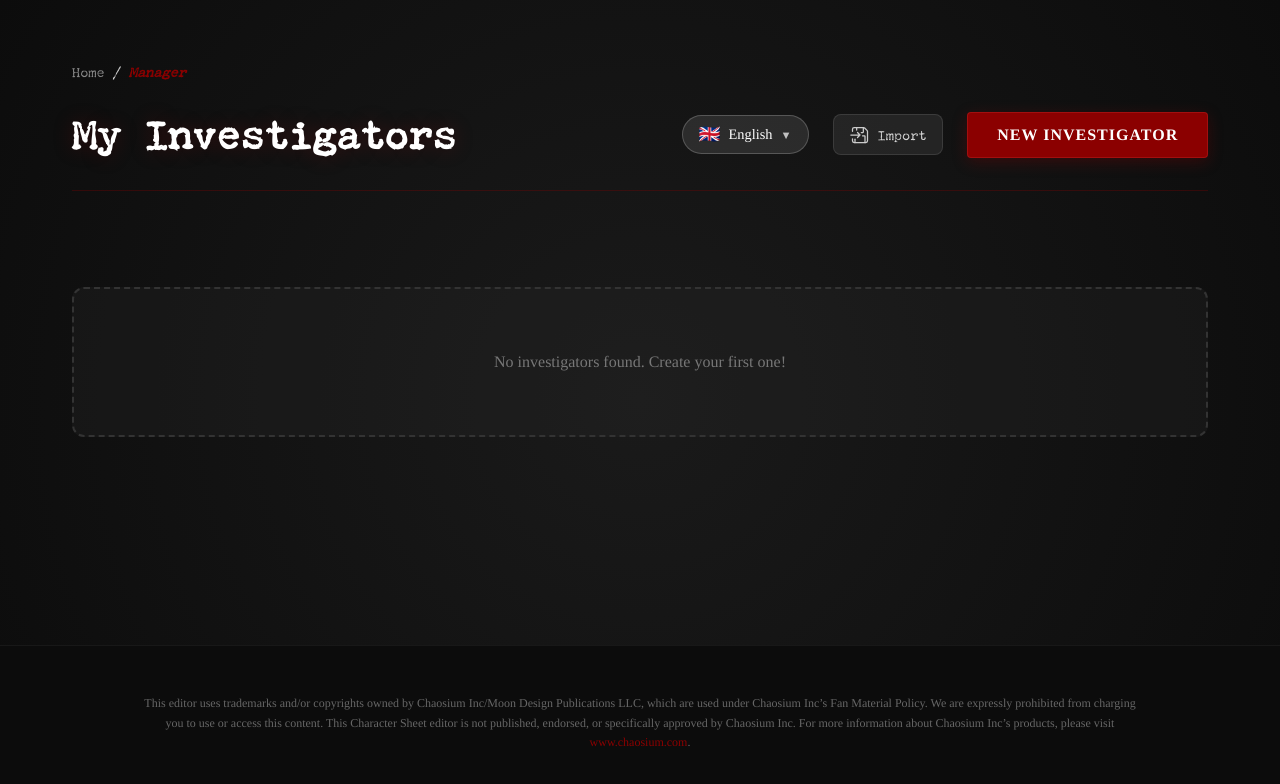
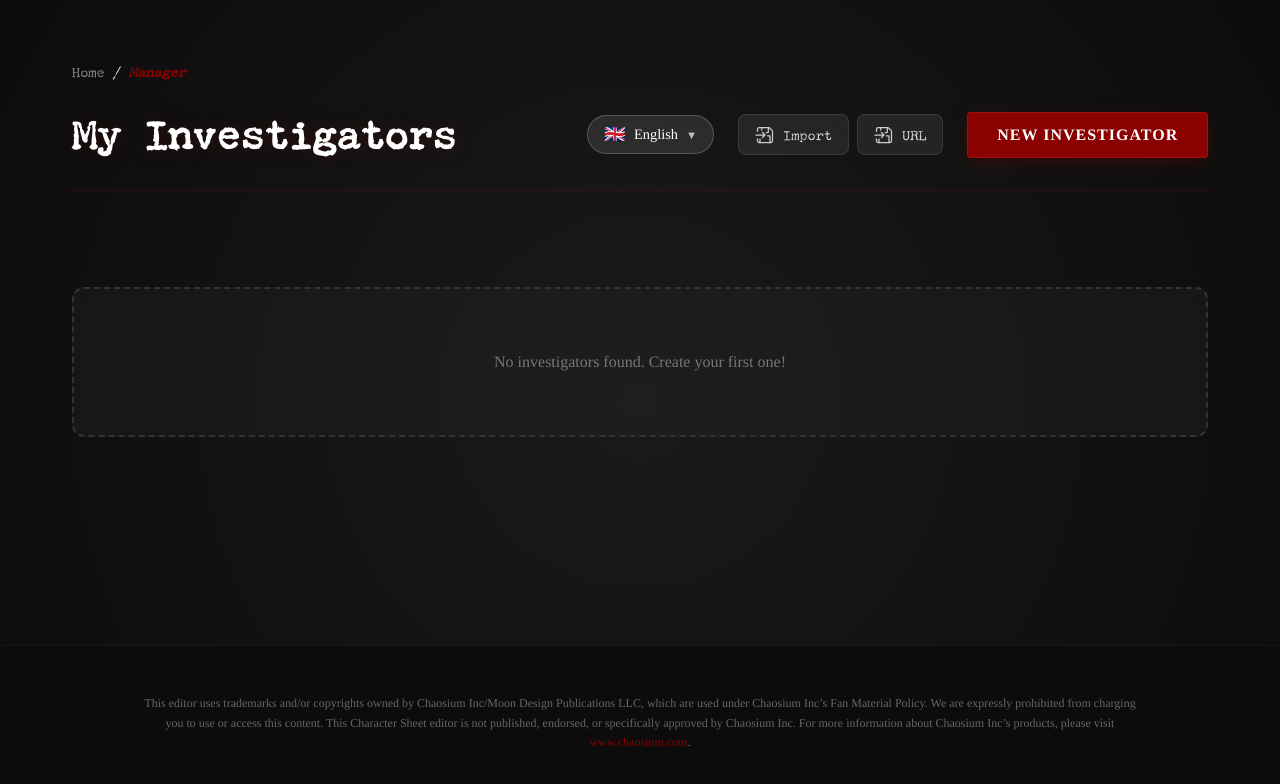
Before and after one commit to ecyrbe/cthulhu-editor, a React (Vite) app: page /#/manager in a window 1280 px wide. Shown: the top 784 px of the page. Built offline with nearby package versions, Linux system fonts and the light colour scheme.

Commit message:
feat: add ImportPage and URL import functionality in ManagerPage

```diff
--- a/src/App.tsx
+++ b/src/App.tsx
@@ -4,6 +4,7 @@ import { HashRouter as Router, Routes, Route } from "react-router-dom";
 import LandingPage from "./pages/LandingPage";
 import ManagerPage from "./pages/ManagerPage";
 import EditorPage from "./pages/EditorPage";
+import ImportPage from "./pages/ImportPage";
 
 function App() {
   return (
@@ -12,6 +13,7 @@ function App() {
         <Route path="/" element={<LandingPage />} />
         <Route path="/manager" element={<ManagerPage />} />
         <Route path="/edit/:id" element={<EditorPage />} />
+        <Route path="/import/:url" element={<ImportPage />} />
       </Routes>
     </Router>
   );
--- /dev/null
+++ b/src/pages/ImportPage.tsx
@@ -0,0 +1,55 @@
+import React, { useEffect } from "react";
+import { useNavigate, useParams } from "react-router-dom";
+import { useTranslation } from "react-i18next";
+import toast from "react-hot-toast";
+import { InvestigatorDataSchema, type InvestigatorData } from "../types";
+import { db } from "../db/db";
+import LoadingScreen from "../components/ui/LoadingScreen";
+
+const ImportPage: React.FC = () => {
+  const { t } = useTranslation();
+  const navigate = useNavigate();
+  const { url: importUrl } = useParams<{ url: string }>();
+
+  useEffect(() => {
+    if (!importUrl) {
+      toast.error(t("toast_import_error", "No URL provided for import"));
+      navigate("/", { replace: true });
+      return;
+    }
+
+    const handleUrlImport = async (url: string) => {
+      try {
+        const decodedUrl = decodeURIComponent(url);
+        const response = await fetch(decodedUrl);
+        if (!response.ok) throw new Error("Failed to fetch");
+        const json = await response.json();
+        const result = InvestigatorDataSchema.safeParse(json);
+
+        if (!result.success) {
+          toast.error(t("toast_import_error", "Failed to import"));
+          navigate("/", { replace: true });
+          return;
+        }
+
+        const dataToSave = { ...result.data };
+        delete dataToSave.id;
+        const newId = await db.investigators.add(
+          dataToSave as InvestigatorData,
+        );
+
+        navigate(`/edit/${newId}`, { replace: true });
+      } catch (error) {
+        console.error("URL Import failed:", error);
+        toast.error(t("toast_import_error", "Failed to import"));
+        navigate("/", { replace: true });
+      }
+    };
+
+    handleUrlImport(importUrl);
+  }, [importUrl, navigate, t]);
+
+  return <LoadingScreen />;
+};
+
+export default ImportPage;
--- a/src/pages/ManagerPage.css
+++ b/src/pages/ManagerPage.css
@@ -69,6 +69,7 @@
 .file-actions {
   display: flex;
   align-items: center;
+  gap: 0.5rem;
 }
 
 .import-btn-label {
@@ -213,13 +214,13 @@
 }
 
 .export-btn:hover {
-  background: rgba(139, 0, 0, 0.2);
-  border-color: rgba(139, 0, 0, 0.4);
-  color: #fff;
+  background: rgba(0, 102, 204, 0.2);
+  border-color: rgba(0, 102, 204, 0.4);
+  color: #66b2ff;
 }
 
 .export-btn:hover img {
-  filter: invert(1);
+  filter: invert(0.6) sepia(1) saturate(5) hue-rotate(180deg);
 }
 
 .delete-btn:hover img {
--- a/src/pages/ManagerPage.tsx
+++ b/src/pages/ManagerPage.tsx
@@ -62,6 +62,44 @@ const ManagerPage: React.FC = () => {
 
   if (loading) return <LoadingScreen />;
 
+  const handleImportUrl = async () => {
+    const url = window.prompt(
+      t("enter_import_url", "Enter the URL of the investigator JSON:"),
+    );
+    if (!url) return;
+
+    setLoading(true);
+    try {
+      const response = await fetch(url);
+      if (!response.ok) throw new Error("Failed to fetch");
+      const json = await response.json();
+      const result = InvestigatorDataSchema.safeParse(json);
+
+      if (!result.success) {
+        toast.error(t("toast_import_error", "Failed to import"));
+        return;
+      }
+
+      const dataToSave = { ...result.data };
+      delete dataToSave.id;
+      const newId = await db.investigators.add(dataToSave as InvestigatorData);
+
+      // Update the list
+      const all = await db.investigators.toArray();
+      setInvestigators(all);
+
+      toast.success(
+        t("toast_import_success", "Investigator imported successfully!"),
+      );
+      navigate(`/edit/${newId}`);
+    } catch (error) {
+      console.error("URL Import failed:", error);
+      toast.error(t("toast_import_error", "Failed to import"));
+    } finally {
+      setLoading(false);
+    }
+  };
+
   const handleImport = (e: React.ChangeEvent<HTMLInputElement>) => {
     const file = e.target.files?.[0];
     if (file) {
@@ -80,7 +118,8 @@ const ManagerPage: React.FC = () => {
           }
 
           // Strip the id to avoid conflicts when importing to a new database
-          const { id: _id, ...dataToSave } = result.data;
+          const dataToSave = { ...result.data };
+          delete dataToSave.id;
 
           // Ensure sanityMax is correct on import
           const cthulhuSkill = dataToSave.skills?.find(
@@ -156,6 +195,14 @@ const ManagerPage: React.FC = () => {
                   className="hidden-file-input"
                 />
               </label>
+              <button
+                className="import-btn-label"
+                onClick={handleImportUrl}
+                title={t("import_url", "Import from URL")}
+              >
+                <img src={importIcon} alt="" width="20" height="20" />
+                <span>{t("import_url", "URL")}</span>
+              </button>
             </div>
             <Button onClick={handleCreate}>
               {t("new_investigator", "New Investigator")}
```
Also changed, not shown: 1 other file (tests, documents, lock files or other folders).
